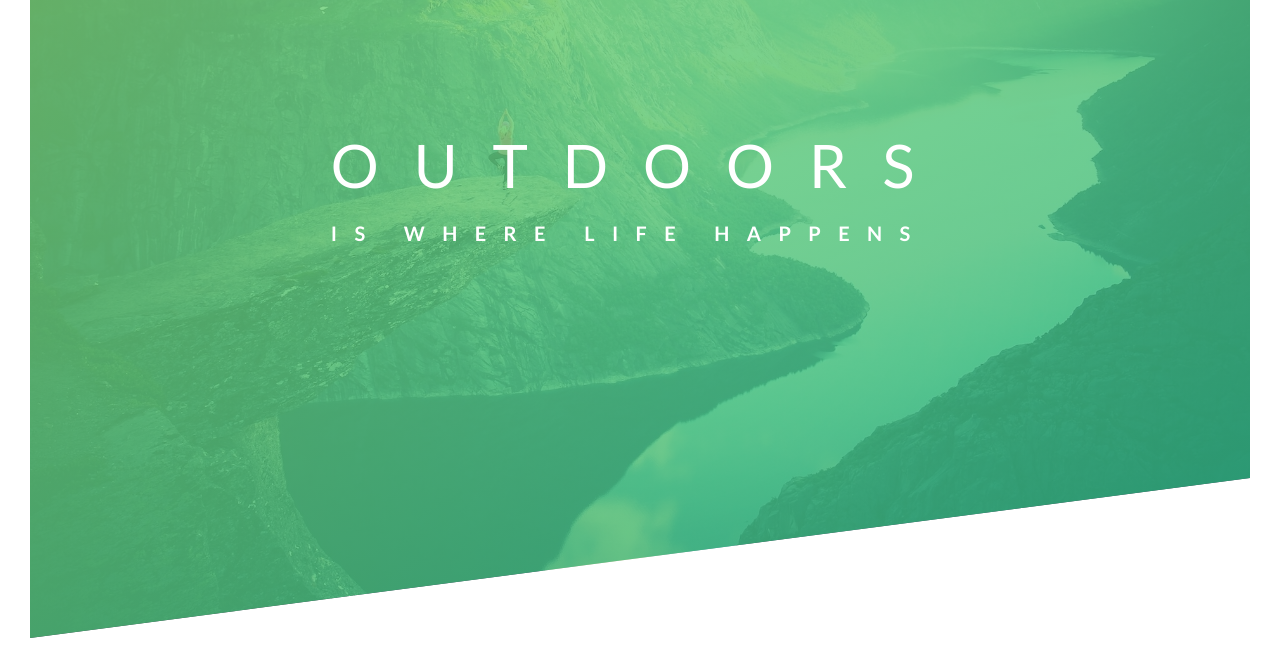
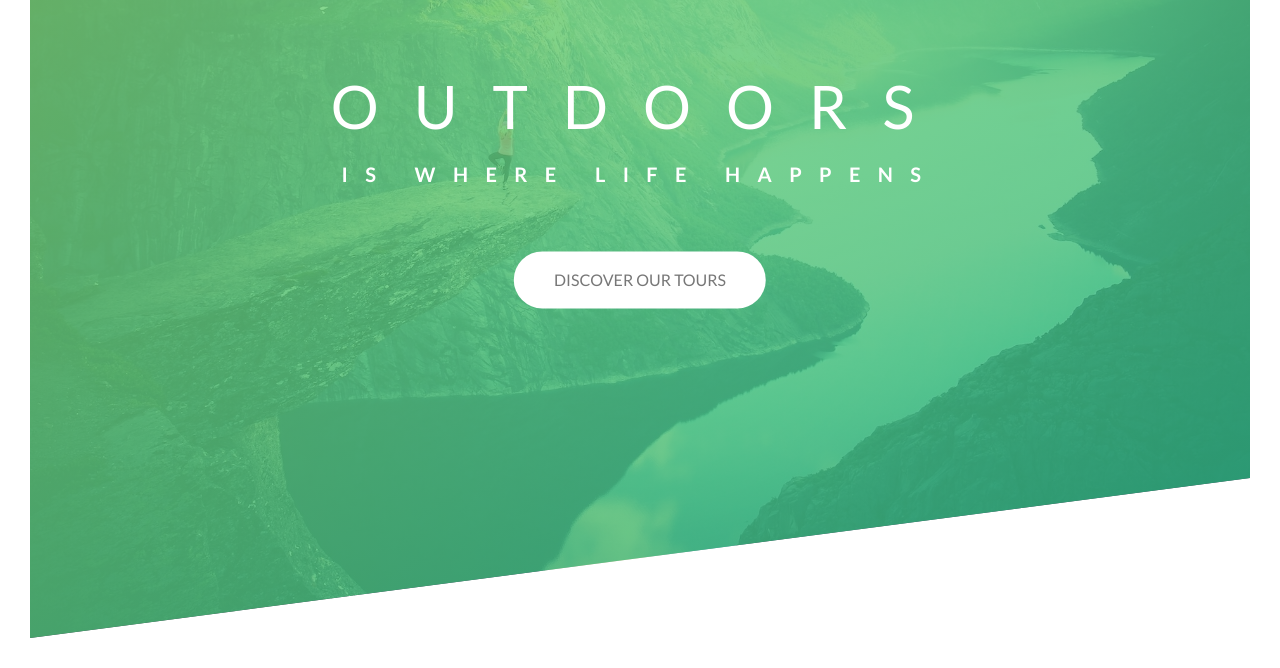
Before and after one commit to crypto-jones/Advanced-CSS-SASS, a plain HTML site: page Natours/starter/index.html in a window 1280 px wide. Shown: the part 152-820 px from the top of the page. Drawn offline with Linux system fonts and the light colour scheme; files that its build step writes are made by us from their sources.

Commit message:
Build animated button

```diff
--- a/Natours/starter/css/style.css
+++ b/Natours/starter/css/style.css
@@ -52,12 +52,14 @@ body {
   top: 40%;
   left: 50%;
   transform: translate(-50%, -50%);
+  text-align: center;
 }
 
 .heading-primary {
   color: #fff;
   text-transform: uppercase;
   backface-visibility: hidden;
+  margin-bottom: 60px;
 }
 
 .heading-primary-main {
@@ -114,3 +116,28 @@ body {
     transform: translate(0);
   }
 }
+
+.btn:link,
+.btn:visited {
+  text-transform: uppercase;
+  text-decoration: none;
+  padding: 15px 40px;
+  display: inline-block;
+  border-radius: 50px;
+  transition: all 0.2s;
+}
+
+.btn:hover {
+  transform: translateY(-3px);
+  box-shadow: 0 10px 20px rgba(0, 0, 0, 0.2);
+}
+
+.btn:active {
+  transform: translateY(-1px);
+  box-shadow: 0 5px 10px rgba(0, 0, 0, 0.2);
+}
+
+.btn-white {
+  background-color: #fff;
+  color: #777;
+}
--- a/Natours/starter/index.html
+++ b/Natours/starter/index.html
@@ -26,6 +26,8 @@
           <span class="heading-primary-main">Outdoors</span>
           <span class="heading-primary-sub">is where life happens</span>
         </h1>
+
+        <a href="#" class="btn btn-white">Discover our tours</a>
       </div>
     </header>
   </body>
```
